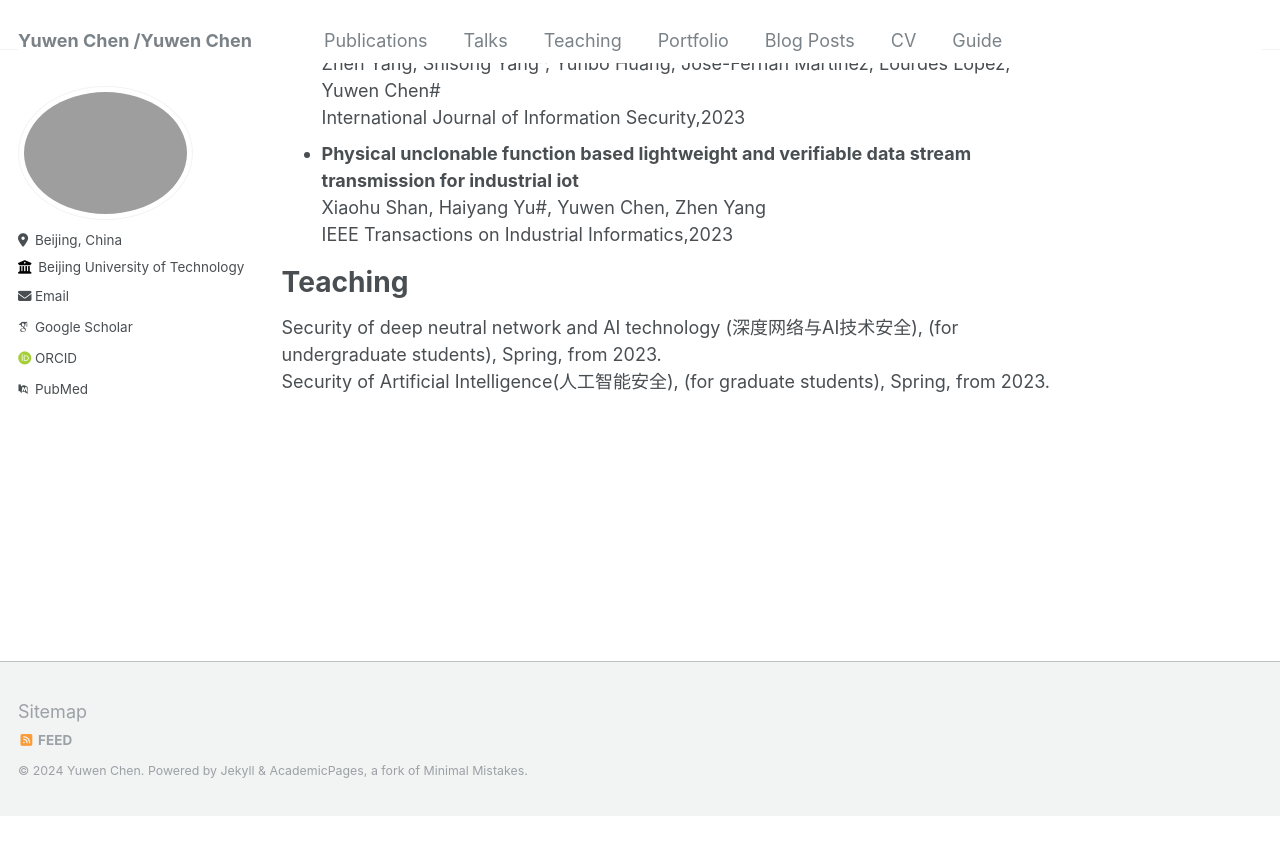
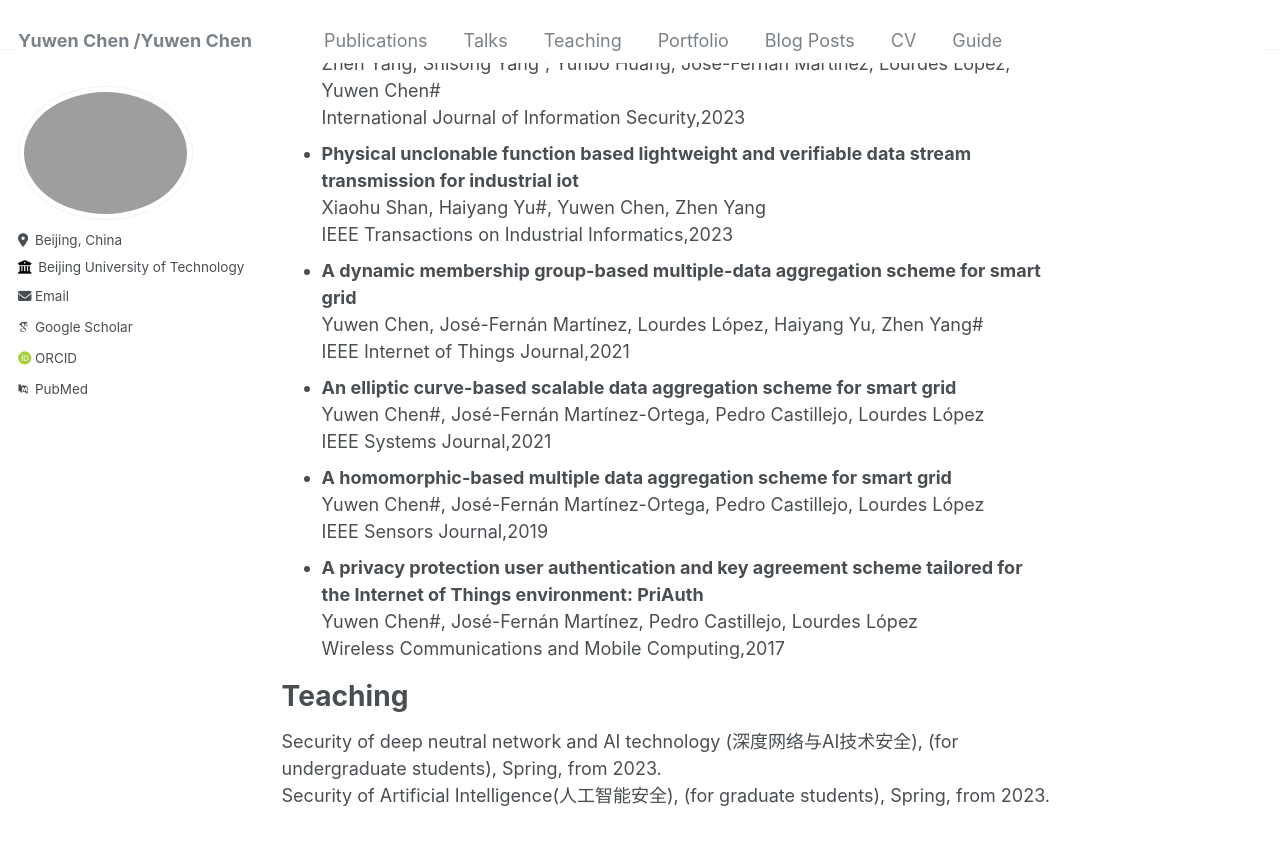
Before and after one commit to SevenBruce/sevenbruce.github.io, a Jekyll site: the page built from _pages/about.md, in a window 1280 px wide and 900 px high, scrolled down 1036 px. Shown: the top 855 px of the window. Built offline with Jekyll 4.4.1, drawn with Linux system fonts in a browser that asks for light colours; some web fonts are replaced; before the commit the page ends 1853 px from its top, so only the background shows below that.

Commit message:
Update about.md

```diff
--- a/_pages/about.md
+++ b/_pages/about.md
@@ -38,7 +38,18 @@ International Journal of Information Security,2023<br/>
 *    **Physical unclonable function based lightweight and verifiable data stream transmission for industrial iot** <br/>
 Xiaohu Shan, Haiyang Yu#, Yuwen Chen, Zhen Yang<br/>
 IEEE Transactions on Industrial Informatics,2023<br/>
-
+*    **A dynamic membership group-based multiple-data aggregation scheme for smart grid** <br/>
+Yuwen Chen, José-Fernán Martínez, Lourdes López, Haiyang Yu, Zhen Yang#<br/>
+IEEE Internet of Things Journal,2021<br/>
+*    **An elliptic curve-based scalable data aggregation scheme for smart grid** <br/>
+Yuwen Chen#, José-Fernán Martínez-Ortega, Pedro Castillejo, Lourdes López<br/>
+IEEE Systems Journal,2021<br/>
+*    **A homomorphic-based multiple data aggregation scheme for smart grid** <br/>
+Yuwen Chen#, José-Fernán Martínez-Ortega, Pedro Castillejo, Lourdes López<br/>
+IEEE Sensors Journal,2019<br/>
+*    **A privacy protection user authentication and key agreement scheme tailored for the Internet of Things environment: PriAuth** <br/>
+Yuwen Chen#, José-Fernán Martínez, Pedro Castillejo, Lourdes López<br/>
+Wireless Communications and Mobile Computing,2017<br/>
 
 Teaching
 ======
```
